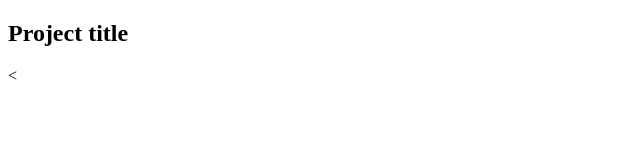
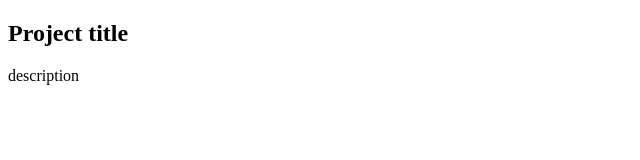
Before and after one commit to ShaneMoyo/portfolio, a plain HTML site: page index.html in a window 1280 px wide. Shown: the full height of the page, 0-640 px from the left. Drawn offline with Linux system fonts and the light colour scheme.

Commit message:
changed index

```diff
--- a/index.html
+++ b/index.html
@@ -7,7 +7,7 @@
 <body>
     <section class="project-holder">
         <h1>Project title</h1>
-        <
+        <div class="description">description</div>
     </section>
 </body>
 </html>
```
